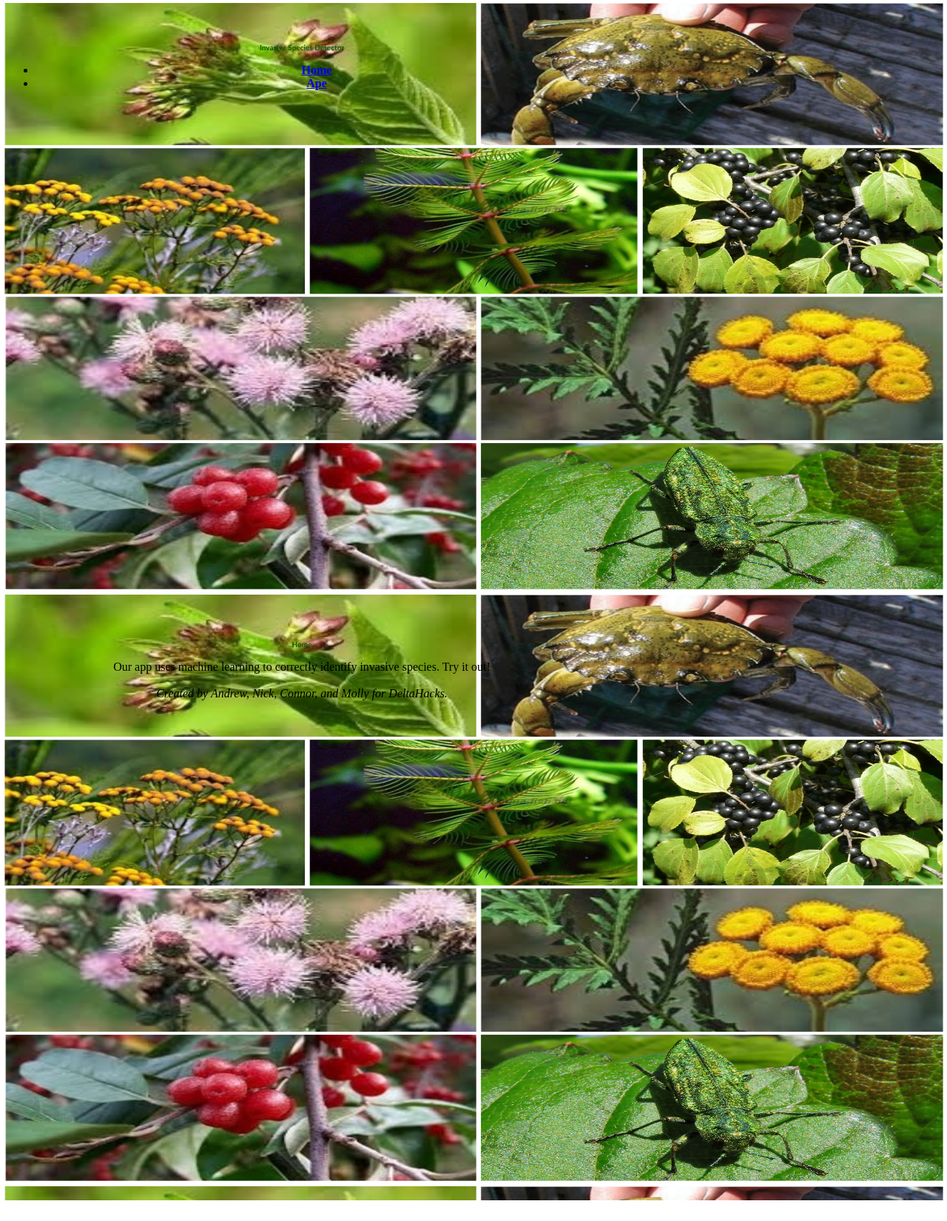
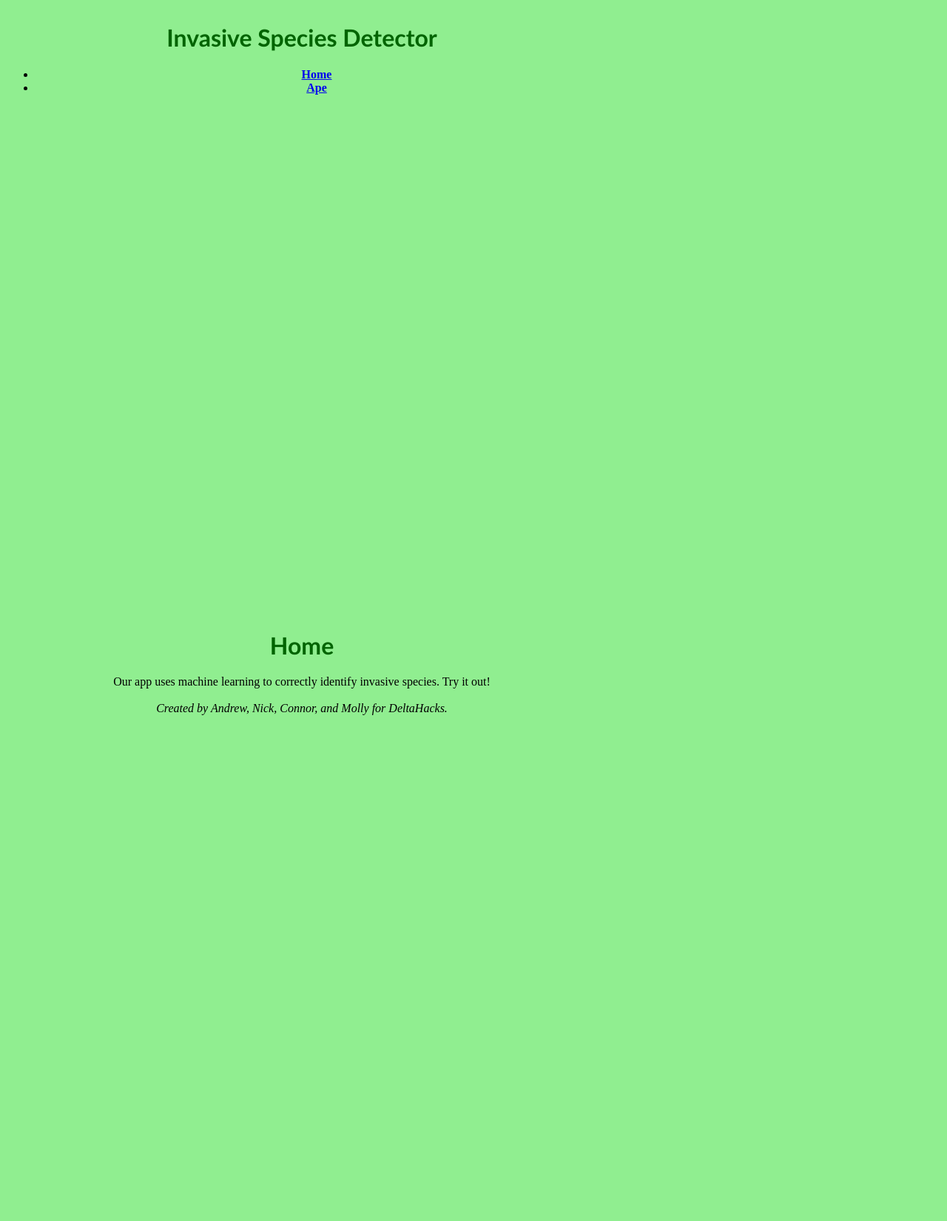
Before and after one commit to TheAndrew2115/DeltaHacks, a Flask app: page / in a window 1280 px wide. Shown: the whole page at 74% size. Before the commit the page ends 1623 px from the top, so only its background shows below. Run offline with Flask 2, Linux system fonts and the light colour scheme; some libraries are stand-ins or nearby versions.

Commit message:
Update home.css

```diff
--- a/static/css/home.css
+++ b/static/css/home.css
@@ -1,15 +1,13 @@
 body {
-    background-image:url('Collage.jpg');
-    background-size: 100% 100%;
-    background-attachment:fixed;
-
+   /* background-image:url('Collage.jpg'); */
+   background-color:lightgreen;
+   text-align: center;
 }
 
 h1{
     color: darkgreen;
     font-family: "Calibri";
-    font-size:10px;
-    padding-top:50px;
+    padding-top:10px;
 }
 
 
```
